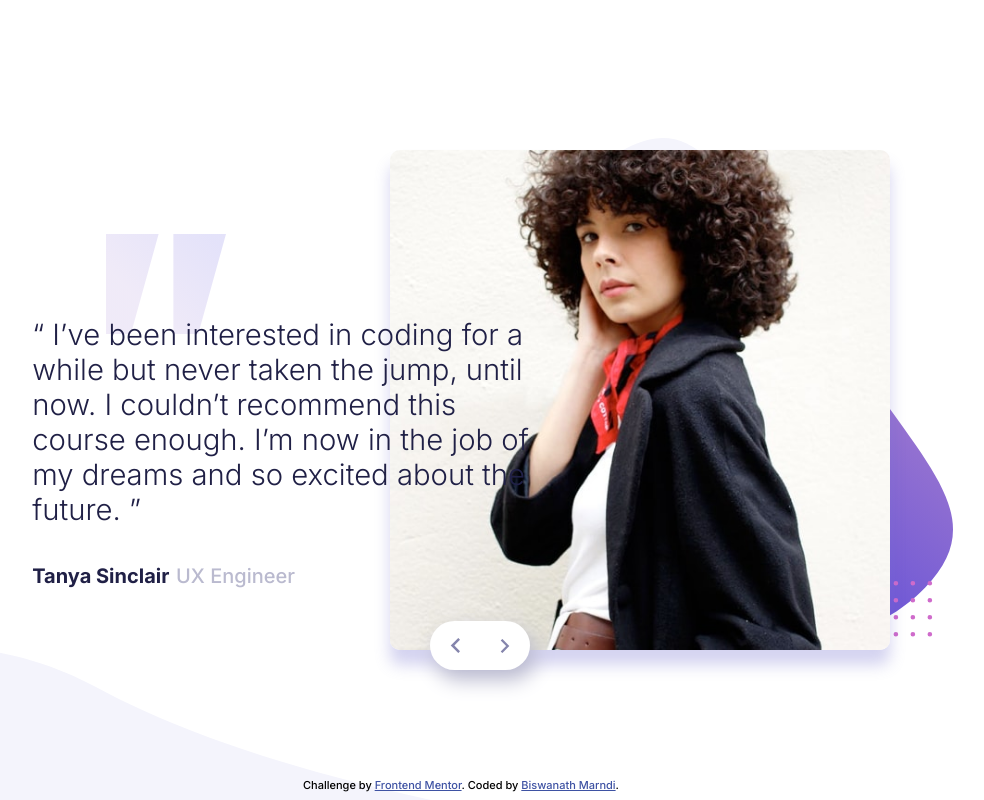
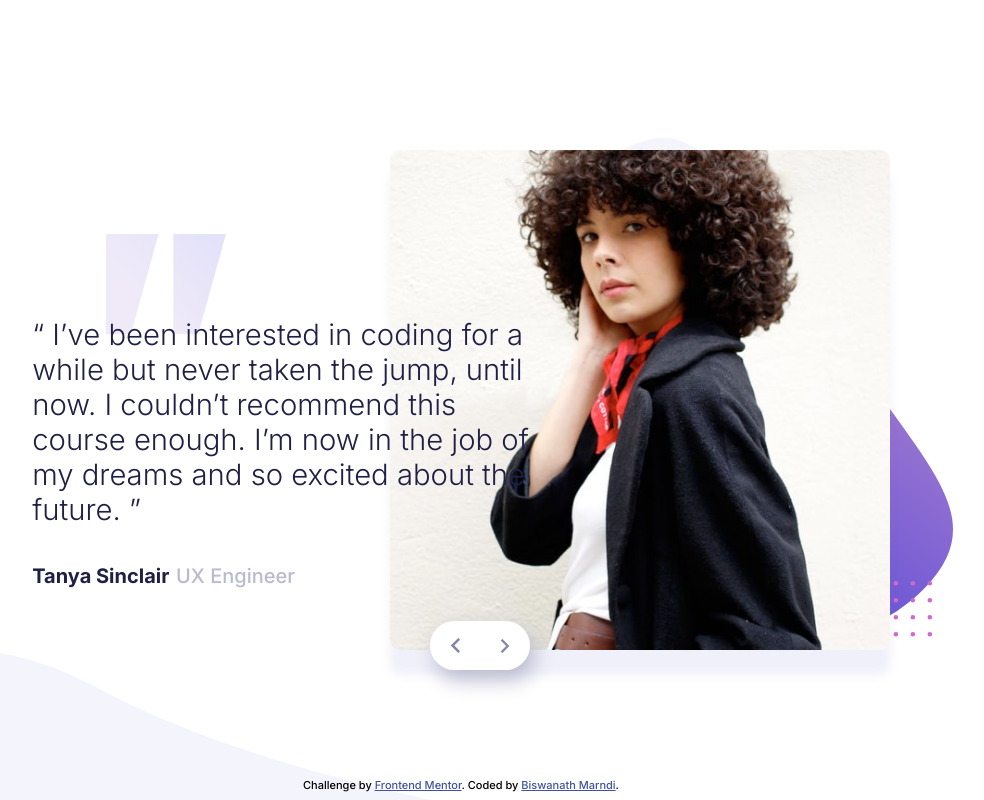
Before and after one commit to Chanblues/coding-bootcamp-testimonials-slider-master, a plain HTML site: page index.html in a window 1280 px wide. Shown: the whole page, without its empty margins (179-1163 px from the left). Drawn offline with Linux system fonts and the light colour scheme.

Commit message:
Update style.css

```diff
--- a/style.css
+++ b/style.css
@@ -70,7 +70,7 @@ body {
     max-width: 500px;
     max-height: 500px;
     border-radius: 10px;
-    box-shadow: 0 15px 15px 0 rgba(111, 110, 204, 0.3);
+    box-shadow: 0 25px 10px 0 rgba(111, 110, 204, 0.1);
 }
 
 .dev {
```
